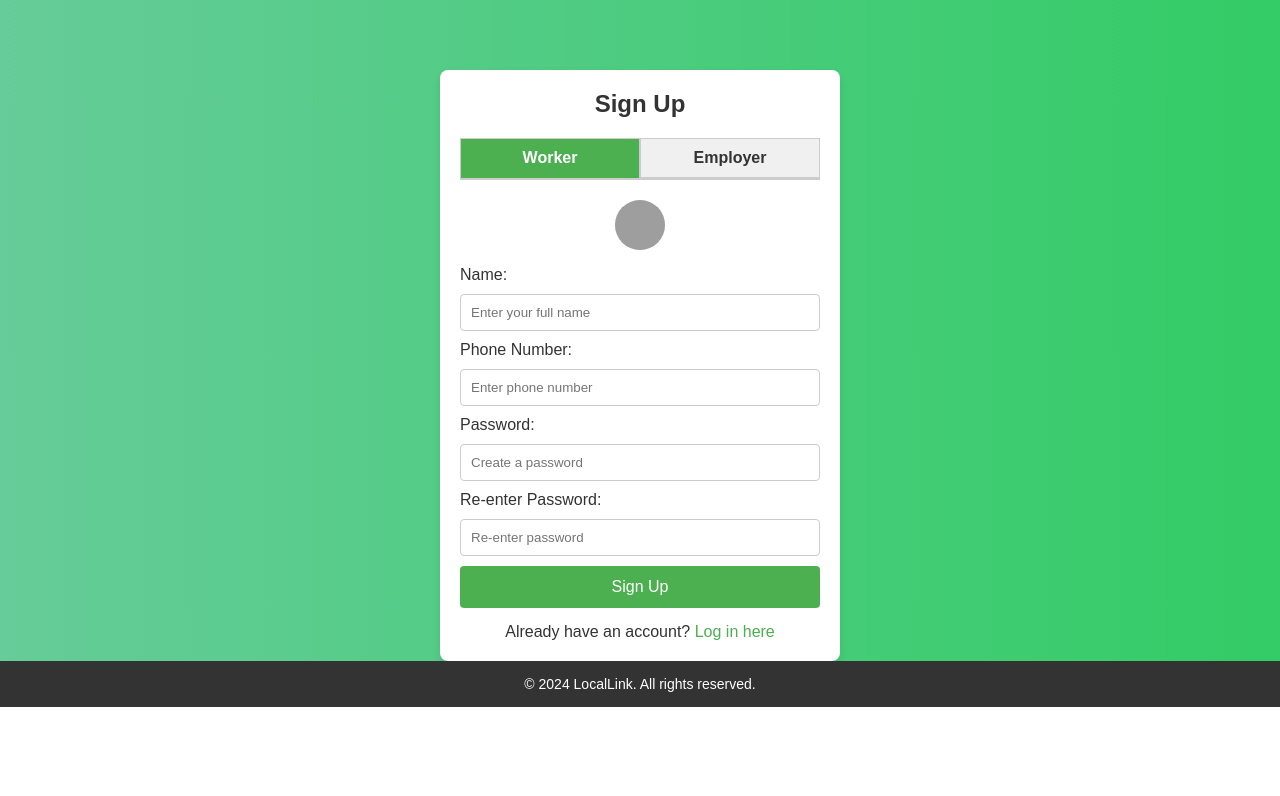
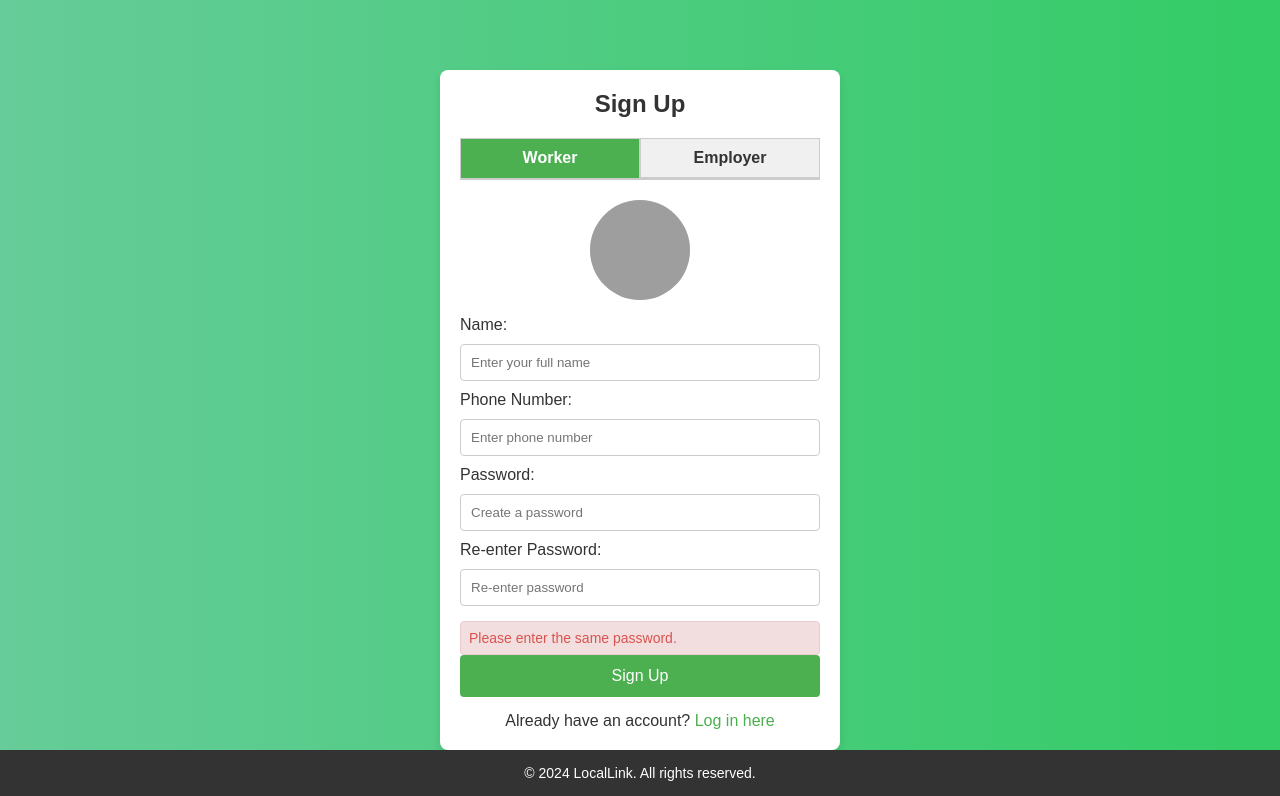
Before and after one commit to Danie1Winn/cecs343-local-services-market, a Flask app: page /signup in a window 1280 px wide. Shown: the part 156-952 px from the top of the page. Before the commit the page ends 863 px from the top, so only its background shows below. Run offline with Flask 3, Linux system fonts and the light colour scheme; grey boxes are pictures that could not be loaded.

Commit message:
Password matching

```diff
--- a/app/static/css/auth.css
+++ b/app/static/css/auth.css
@@ -102,12 +102,10 @@ header {
     display: none; /* Hidden by default */
 }
 
-/* Show employer Form when active */
 #employerForm {
     display: block;
 }
 
-/* Show worker Form when active */
 #workerForm {
     display: none;
 }
@@ -166,9 +164,10 @@ footer {
     margin-top: auto;
 }
 
+/* Profile Icon for Worker Form */
 .profile-icon {
-    width: 50px;
-    height: 50px;
+    width: 100px; /* Adjusted size for better visibility */
+    height: 100px;
     border-radius: 50%;
     background-color: #ddd;
     display: flex;
@@ -198,19 +197,27 @@ footer {
     cursor: pointer;
 }
 
+/* Error Message Styling */
 .error-message {
     display: none;
-    color: #d9534f;
+    color: #d9534f; /* Bootstrap danger red */
     font-size: 14px;
     margin-top: 5px;
     padding: 8px;
-    background-color: #f2dede;
-    border: 1px solid #ebccd1;
+    background-color: #f2dede; /* Light red background */
+    border: 1px solid #ebccd1; /* Red border */
     border-radius: 4px;
     width: 100%;
     box-sizing: border-box;
 }
 
+/* Highlight input field with errors */
+.error-highlight {
+    border: 2px solid #d9534f; /* Highlight border in red */
+    background-color: #fef2f2; /* Subtle light red background */
+}
+
+/* Password or Profile Picture Error Displayed */
 .form-input:invalid + .error-message {
     display: block;
 }
--- a/app/static/js/auth.js
+++ b/app/static/js/auth.js
@@ -1,3 +1,4 @@
+// Function to switch tabs between Worker and Employer forms
 function showTab(tabName) {
     const employerForm = document.getElementById('employerForm');
     const workerForm = document.getElementById('workerForm');
@@ -17,11 +18,12 @@ function showTab(tabName) {
     }
 }
 
+// Function to display the selected profile picture for Worker form
 function showImage(event) {
     const file = event.target.files[0];
     if (file) {
         const reader = new FileReader();
-        reader.onload = function(e) {
+        reader.onload = function (e) {
             const img = document.getElementById('profile-pic');
             img.src = e.target.result;
             img.style.display = 'block';
@@ -30,19 +32,64 @@ function showImage(event) {
     }
 }
 
-function validateForm() {
+// Validation for Worker form
+function validateWorkerForm(event) {
     const profilePicture = document.getElementById("profile-picture");
     const profileError = document.getElementById("profile-error");
-    const password = document.getElementById("password");
-    const rePassword = document.getElementById("re-password");
+    const password = document.getElementById("workerPassword");
+    const rePassword = document.getElementById("workerRe-Password");
+    const passwordError = document.getElementById("worker-password-error");
+
+    let isValid = true;
+
+    // Check if profile picture is uploaded
     if (!profilePicture.files.length) {
         profileError.style.display = "block";
-        return false;
+        isValid = false;
+    } else {
+        profileError.style.display = "none";
     }
-    if(password != rePassword) {
-        return false;
+
+    // Check if passwords match
+    if (password.value !== rePassword.value) {
+        passwordError.style.display = "block";
+        rePassword.classList.add("error-highlight");
+        isValid = false;
+    } else {
+        passwordError.style.display = "none";
+        rePassword.classList.remove("error-highlight");
     }
-    profileError.style.display = "none";
-    return true;
 
+    // Prevent form submission if invalid
+    if (!isValid) {
+        event.preventDefault();
+    }
+
+    return isValid;
 }
+
+// Validation for Employer form
+function validateEmployerForm(event) {
+    const password = document.getElementById("employerPassword");
+    const rePassword = document.getElementById("employerRe-Password");
+    const passwordError = document.getElementById("password-error");
+
+    let isValid = true;
+
+    // Check if passwords match
+    if (password.value !== rePassword.value) {
+        passwordError.style.display = "block";
+        rePassword.classList.add("error-highlight");
+        isValid = false;
+    } else {
+        passwordError.style.display = "none";
+        rePassword.classList.remove("error-highlight");
+    }
+
+    // Prevent form submission if invalid
+    if (!isValid) {
+        event.preventDefault();
+    }
+
+    return isValid;
+}
--- a/app/templates/signup.html
+++ b/app/templates/signup.html
@@ -27,26 +27,30 @@
 
         <!-- employer Form -->
         <div id="employerForm" class="form-container" style="display: none;">
-            <form action="{{ url_for('signup.signup_page') }}" method="POST">
+            <form action="{{ url_for('signup.signup_page') }}" method="POST" onsubmit="return validateEmployerForm()">
                 <label for="name">Employer Name:</label>
                 <input type="text" id="name" name="name" class="form-input" required placeholder="Enter your employer name">
 
                 <label for="employerPhone">Phone Number:</label>
                 <input type="tel" id="employerPhone" name="phone" class="form-input" pattern="[0-9]{3}[0-9]{3}[0-9]{4}" required placeholder="Enter phone number">
 
-                <label for="password">Password:</label>
-                <input type="password" id="password" name="password" minlength="8" class="form-input" required placeholder="Create a password">
+                <label for="employerPassword">Password:</label>
+                <input type="password" id="employerPassword" name="password" minlength="8" class="form-input" required placeholder="Create a password">
 
-                <label for="password">Re-enter Password:</label>
-                <input type="password" id="re-password" name="re-password" class="form-input" required placeholder="Re-enter password">
+                <label for="employerRe-Password">Re-enter Password:</label>
+                <input type="password" id="employerRe-Password" name="re-password" class="form-input" required placeholder="Re-enter password">
 
+                <div id="password-error" class="error-message">
+                    Please enter the same password.
+
+                </div>
                 <button type="submit" class="form-button">Sign Up</button>
             </form>
         </div>
 
         <!-- worker Form -->
         <div id="workerForm" class="form-container" style="display: block;">
-            <form action="{{ url_for('signup.signup_page') }}" method="POST" onsubmit="return validateForm()">
+            <form action="{{ url_for('signup.signup_page') }}" method="POST" onsubmit="return validateWorkerForm()">
                 <div class="profile-icon">
                     <img id="profile-pic" src="{{ url_for('static', filename='images/default-pfp.png') }}" alt="Profile Picture">
                     <input type="file" id="profile-picture" name="profile-picture" class="upload-input" accept="image/*" onchange="showImage(event)">
@@ -60,11 +64,15 @@
                 <label for="workerPhone">Phone Number:</label>
                 <input type="tel" id="workerPhone" name="phone" class="form-input" pattern="[0-9]{3}[0-9]{3}[0-9]{4}" required placeholder="Enter phone number">
 
-                <label for="password">Password:</label>
-                <input type="password" id="password" name="password" minlength="8" class="form-input" required placeholder="Create a password">
+                <label for="workerPassword">Password:</label>
+                <input type="password" id="workerPassword" name="password" minlength="8" class="form-input" required placeholder="Create a password">
 
-                <label for="password">Re-enter Password:</label>
-                <input type="password" id="re-password" name="re-password" class="form-input" required placeholder="Re-enter password">
+                <label for="workerRe-Password">Re-enter Password:</label>
+                <input type="password" id="workerRe-Password" name="re-password" class="form-input" required placeholder="Re-enter password">
+
+                <div id="worker-password-error" class="error-message">
+                    Please enter the same password.
+                </div>
 
                 <button type="submit" class="form-button">Sign Up</button>
             </form>
```
